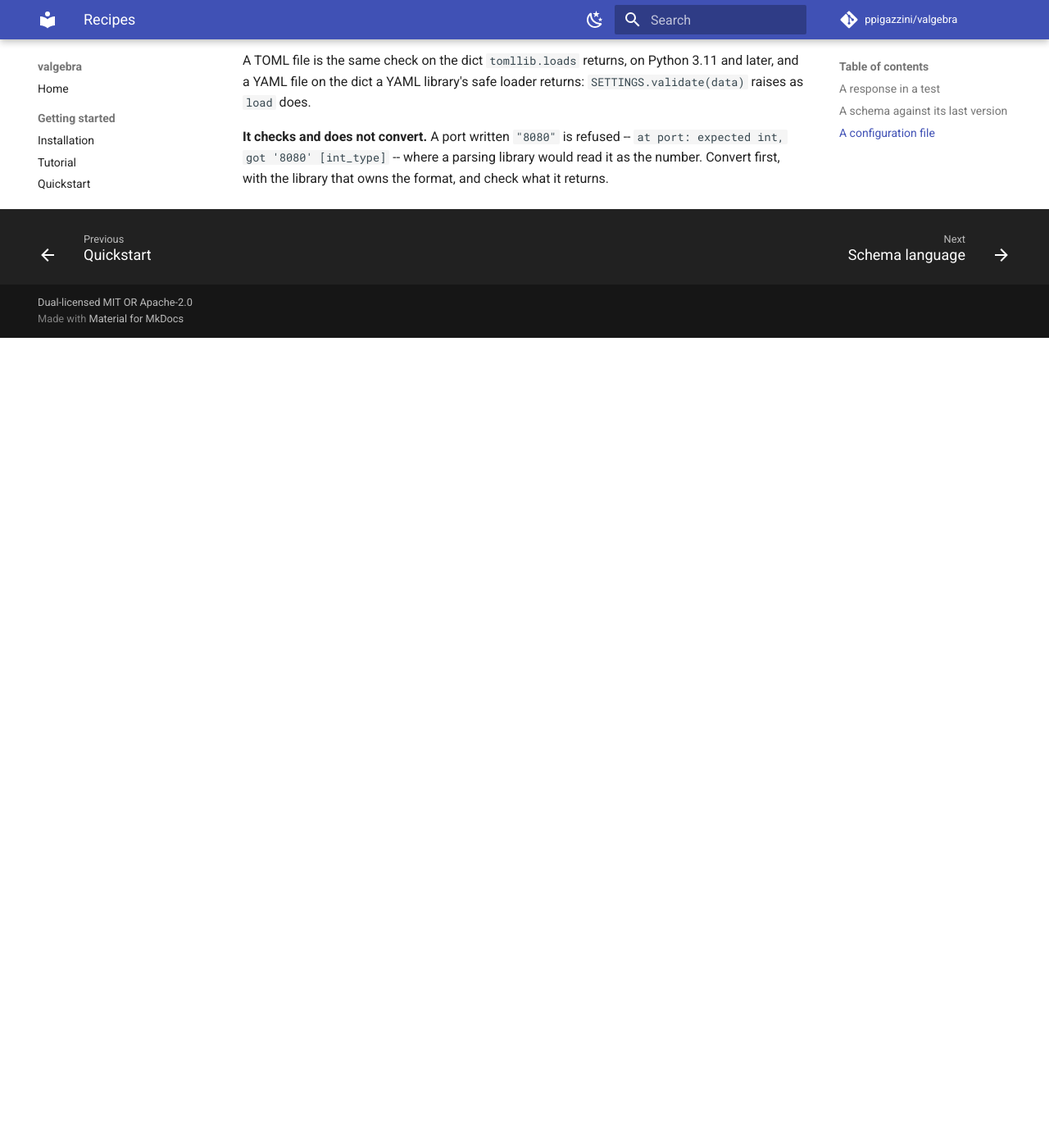
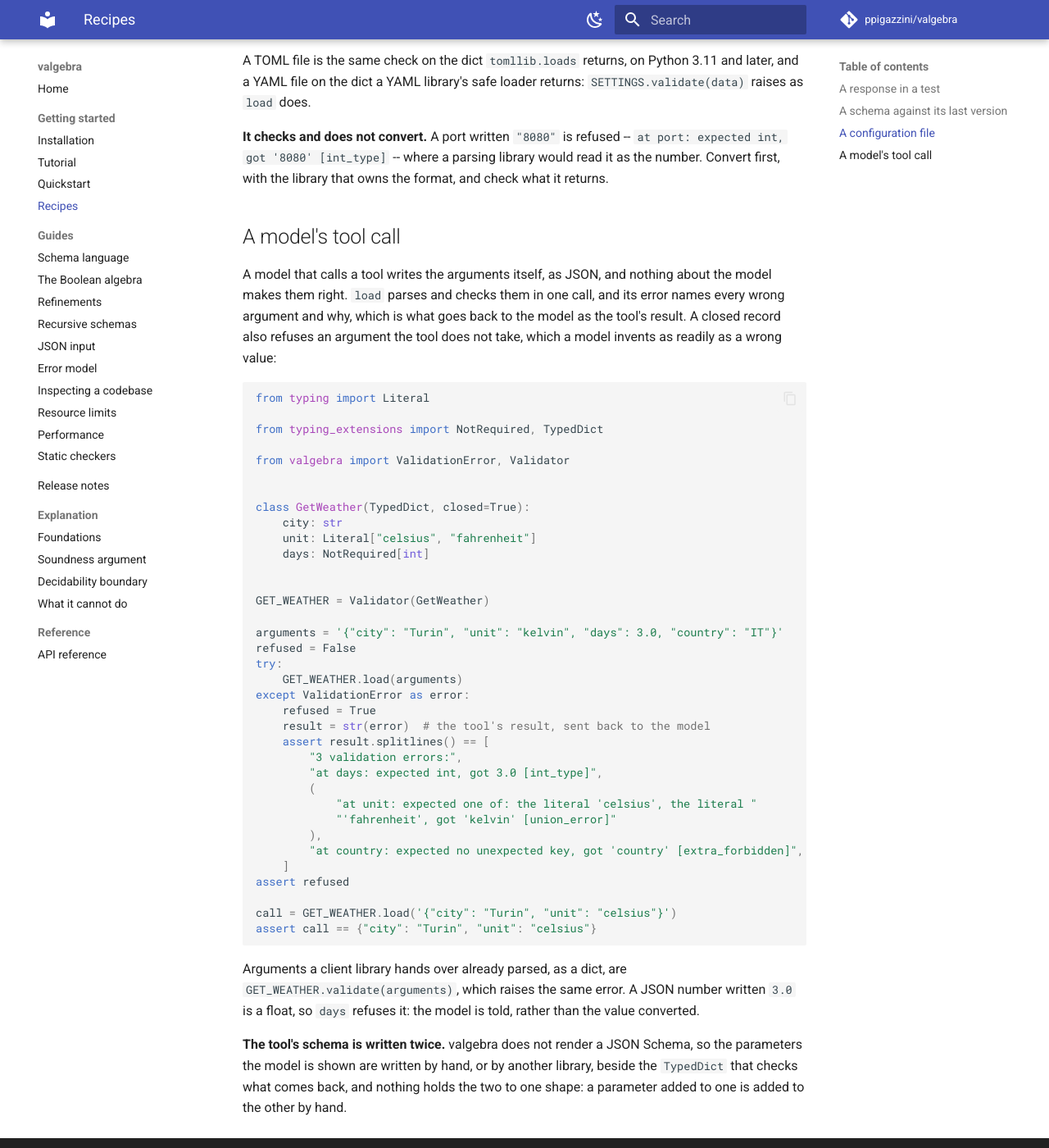
Before and after one commit to ppigazzini/valgebra, an MkDocs documentation site: the page built from docs/19-recipes.md, in a window 1280 px wide and 1400 px high, scrolled down 3443 px. Shown: the whole window at 82% size. Built offline with MkDocs 1.6.1 and Material for MkDocs 9.7.7, drawn with Linux system fonts in a browser that asks for light colours; comment, search, counter and statistics services are not loaded; before the commit the page ends 3855 px from its top, so only the background shows below that; some of the changed text lies outside the part shown.

Commit message:
docs: a recipe checks a model's tool call before the tool runs
The recipes page checks the arguments a model writes for a tool: `load` parses
and checks the JSON in one call, and its error, which names every wrong
argument with its path and code, is the tool's result sent back to the model.
The record is closed, so an argument the tool does not take is refused beside
a wrong value; a JSON `3.0` is a float, which an `int` parameter refuses
rather than converts. Arguments a client library hands over parsed are
`validate`.

The page states the gap: valgebra renders no JSON Schema, so the parameters
the model is shown are written apart from the `TypedDict` that checks what
comes back, and nothing holds the two to one shape.

````diff
--- a/docs/19-recipes.md
+++ b/docs/19-recipes.md
@@ -1,12 +1,13 @@
 ---
-description: Tasks done end to end -- a response in a test, a schema against its last version, a configuration file.
+description: Tasks done end to end -- a response in a test, a schema against its last version, a configuration file, a model's tool call.
 ---
 
 # Recipes
 
 Each recipe is one task done with a value already in hand: a response checked
 in a test, a schema held to its previous version, a configuration file read
-and checked. Each says what it cannot do, and each block runs as written.
+and checked, a model's tool call checked before the tool runs. Each says what
+it cannot do, and each block runs as written.
 
 ## A response in a test
 
@@ -185,3 +186,59 @@
 `at port: expected int, got '8080' [int_type]` -- where a parsing library would
 read it as the number. Convert first, with the library that owns the format,
 and check what it returns.
+
+## A model's tool call
+
+A model that calls a tool writes the arguments itself, as JSON, and nothing
+about the model makes them right. `load` parses and checks them in one call,
+and its error names every wrong argument and why, which is what goes back to
+the model as the tool's result. A closed record also refuses an argument the
+tool does not take, which a model invents as readily as a wrong value:
+
+```python
+from typing import Literal
+
+from typing_extensions import NotRequired, TypedDict
+
+from valgebra import ValidationError, Validator
+
+
+class GetWeather(TypedDict, closed=True):
+    city: str
+    unit: Literal["celsius", "fahrenheit"]
+    days: NotRequired[int]
+
+
+GET_WEATHER = Validator(GetWeather)
+
+arguments = '{"city": "Turin", "unit": "kelvin", "days": 3.0, "country": "IT"}'
+refused = False
+try:
+    GET_WEATHER.load(arguments)
+except ValidationError as error:
+    refused = True
+    result = str(error)  # the tool's result, sent back to the model
+    assert result.splitlines() == [
+        "3 validation errors:",
+        "at days: expected int, got 3.0 [int_type]",
+        (
+            "at unit: expected one of: the literal 'celsius', the literal "
+            "'fahrenheit', got 'kelvin' [union_error]"
+        ),
+        "at country: expected no unexpected key, got 'country' [extra_forbidden]",
+    ]
+assert refused
+
+call = GET_WEATHER.load('{"city": "Turin", "unit": "celsius"}')
+assert call == {"city": "Turin", "unit": "celsius"}
+```
+
+Arguments a client library hands over already parsed, as a dict, are
+`GET_WEATHER.validate(arguments)`, which raises the same error. A JSON number
+written `3.0` is a float, so `days` refuses it: the model is told, rather than
+the value converted.
+
+**The tool's schema is written twice.** valgebra does not render a JSON Schema,
+so the parameters the model is shown are written by hand, or by another
+library, beside the `TypedDict` that checks what comes back, and nothing holds
+the two to one shape: a parameter added to one is added to the other by hand.
--- a/mkdocs.yml
+++ b/mkdocs.yml
@@ -124,7 +124,7 @@
           - 00-installation.md: Install the package and its build toolchain.
           - 01-tutorial.md: Guided learning path from a scalar schema to an inspected failure.
           - 02-quickstart.md: Condensed feature tour for readers who know the domain.
-          - 19-recipes.md: Tasks done end to end -- a response in a test, a schema against its last version, a configuration file.
+          - 19-recipes.md: Tasks done end to end -- a response in a test, a schema against its last version, a configuration file, a model's tool call.
         Guides:
           - 03-schema-language.md: Every schema form with its denotation as a set of Python values.
           - 04-algebra.md: The Boolean lattice (union, intersection, complement), the normal form construction builds, and the recipes derived from them.
````
Also changed, not shown: 1 other file.
